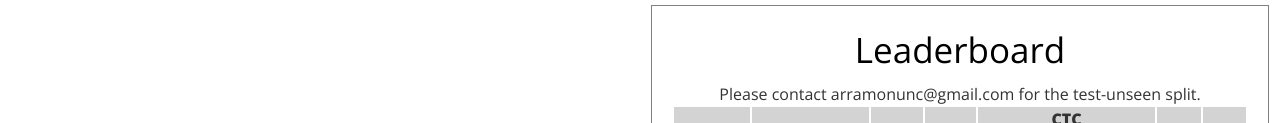
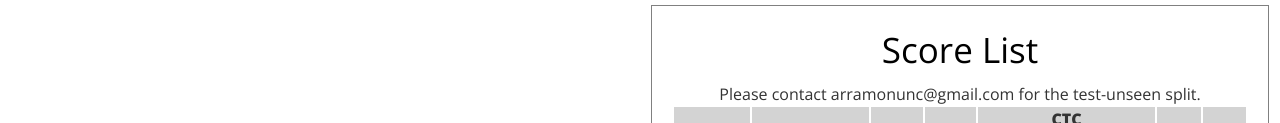
Before and after one commit to arramonunc/arramonunc.github.io, a plain HTML site: page index.html in a window 1280 px wide. Shown: the part 1229-1352 px from the top of the page. Drawn offline with nearby package versions, Linux system fonts and the light colour scheme.

Commit message:
Site update

```diff
--- a/index.html
+++ b/index.html
@@ -120,7 +120,7 @@
 				</div>
 				<div class="content-section">
 					<div class="content-header">
-						Leaderboard
+						Score List
 					</div>
 					<div class="content-text">
 						<div class="contact">
```
